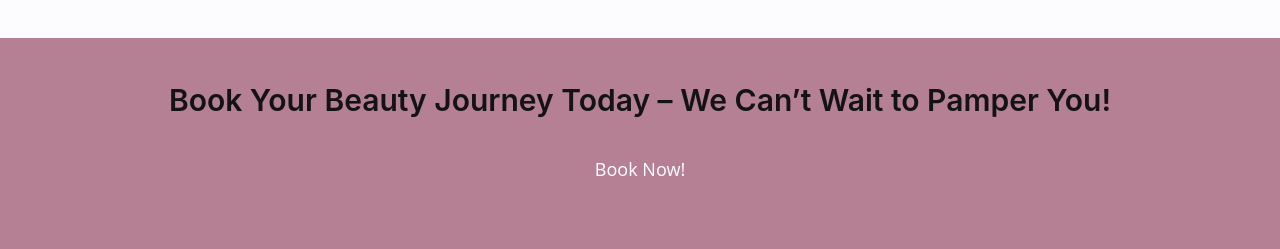
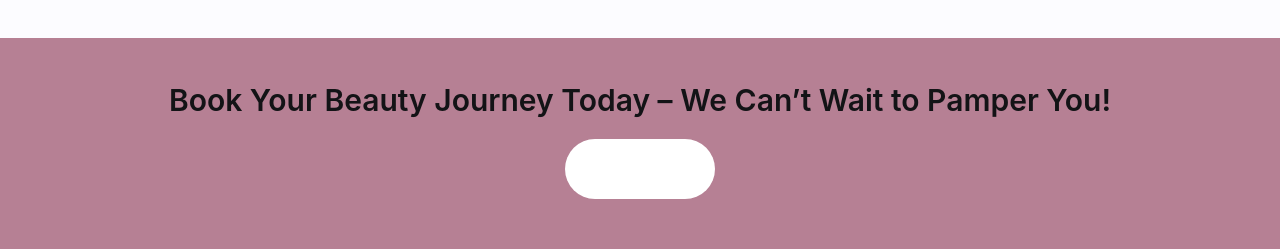
Before and after one commit to ThandoMav/wiggleshop, a Next.js app: page / in a window 1280 px wide. Shown: the part 2060-2309 px from the top of the page. Built offline with nearby package versions, Linux system fonts and the light colour scheme; no server answers.

Commit message:
first commit

```diff
--- a/components/BeautyAppntCta.js
+++ b/components/BeautyAppntCta.js
@@ -18,7 +18,7 @@ const About = () => {
             Book Your Beauty Journey Today – We Can’t Wait to Pamper You!
             </h3>
             <button
-              className="mx-auto btnBeauty btn-secondaryBeauty"
+              className="mx-auto btnBeauty btn-whiteBeauty"
               data-aos="fade-down"
               data-aos-delay="700"
             >
```
